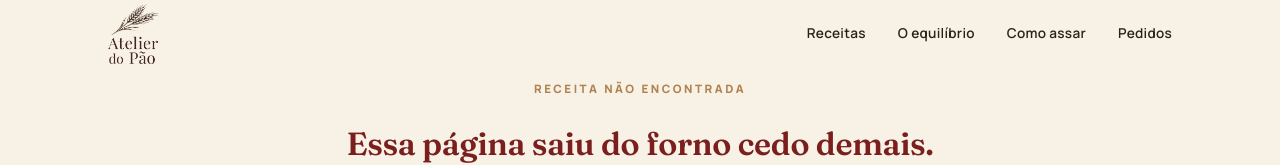
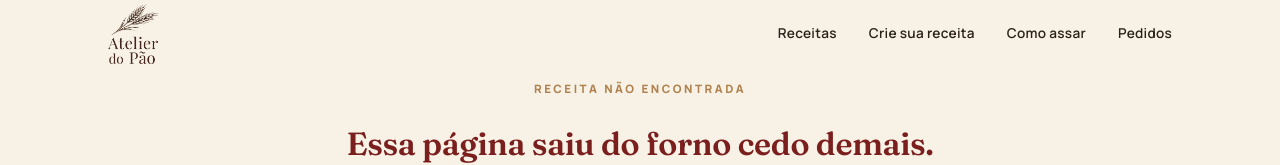
Before and after one commit to MauValva/AtelierDoPao, a React (Vite) app: page /receita/1 in a window 1280 px wide. Shown: the top 165 px of the page. Built offline with nearby package versions, Linux system fonts and the light colour scheme.

Commit message:
equlibrio ajustado para faça a sua pizza, textos e cores ajustados tbm

```diff
--- a/src/components/Balance.tsx
+++ b/src/components/Balance.tsx
@@ -44,7 +44,7 @@ export default function Balance() {
       <div className="wrap">
         <p className="eyebrow">A filosofia do Atelier</p>
         <h2 className="balance__title display">
-          O equilíbrio da pizza artesanal
+          Crie sua pizza com equilíbrio e viva a experiência italiana.
         </h2>
         <p className="balance__intro">
           A massa pré-assada é fina e leve de propósito: Ela pede quantidade
@@ -72,8 +72,9 @@ export default function Balance() {
           ))}
         </div>
         <p className="balance__closing">
-          Exagerar no recheio pesa a massa, impede que ela asse por igual e
-          esconde o sabor da fermentação natural que é a nossa assinatura.
+          O excesso de recheio ou ingredientes muito úmidos dificulta o
+          cozimento da massa, reduz a crocância e acaba escondendo o sabor da
+          fermentação natural, que é a nossa assinatura.
         </p>
       </div>
     </section>
--- a/src/components/Nav.tsx
+++ b/src/components/Nav.tsx
@@ -20,7 +20,10 @@ export default function Nav() {
   const isHome = location.pathname === "/";
   const links = [
     { href: isHome ? "#receitas" : "/#receitas", label: "Receitas" },
-    { href: isHome ? "#equilibrio" : "/#equilibrio", label: "O equilíbrio" },
+    {
+      href: isHome ? "#equilibrio" : "/#equilibrio",
+      label: "Crie sua receita",
+    },
     { href: isHome ? "#como-assar" : "/#como-assar", label: "Como assar" },
     { href: isHome ? "#contato" : "/#contato", label: "Pedidos" },
   ];
--- a/src/components/balance.css
+++ b/src/components/balance.css
@@ -1,5 +1,5 @@
 .balance {
-  background: var(--forest);
+  background: var(--forest-soft);
   color: var(--cream);
   padding: 64px 0;
   margin-top: 40px;
```
